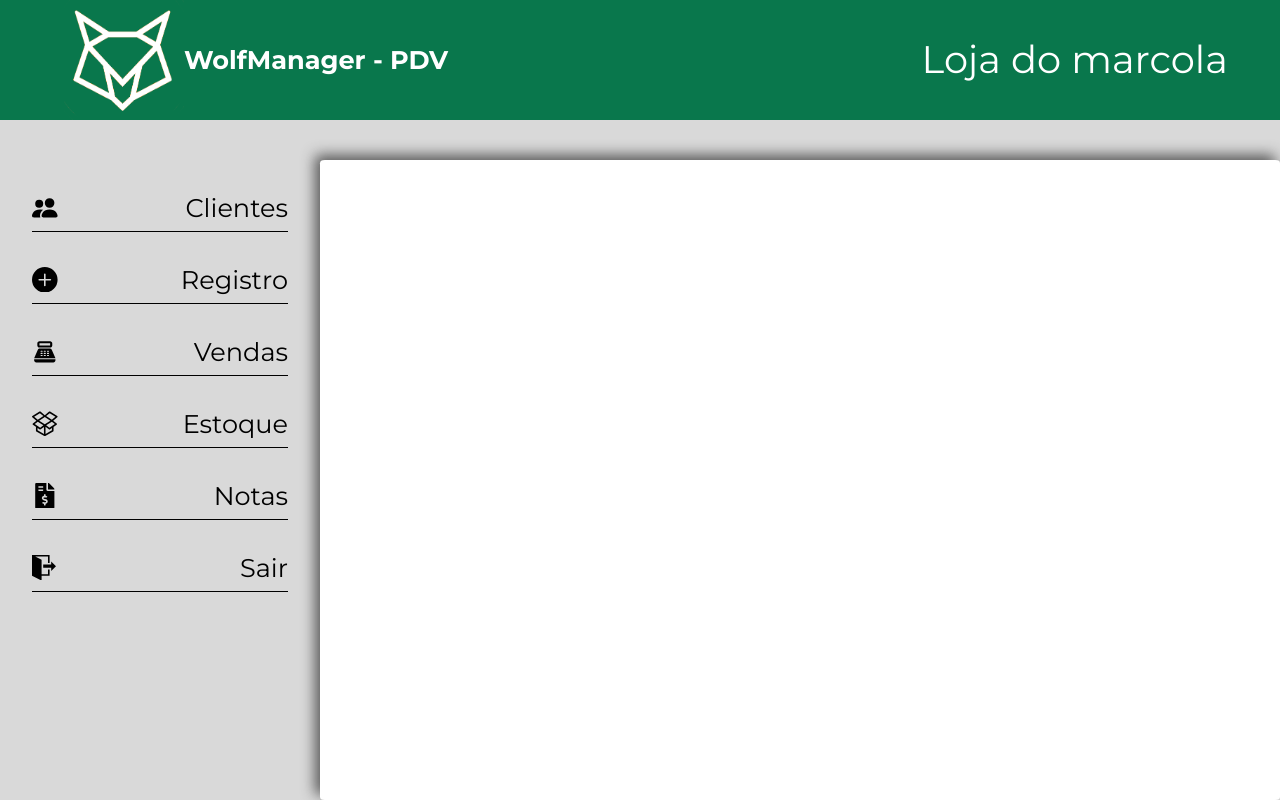
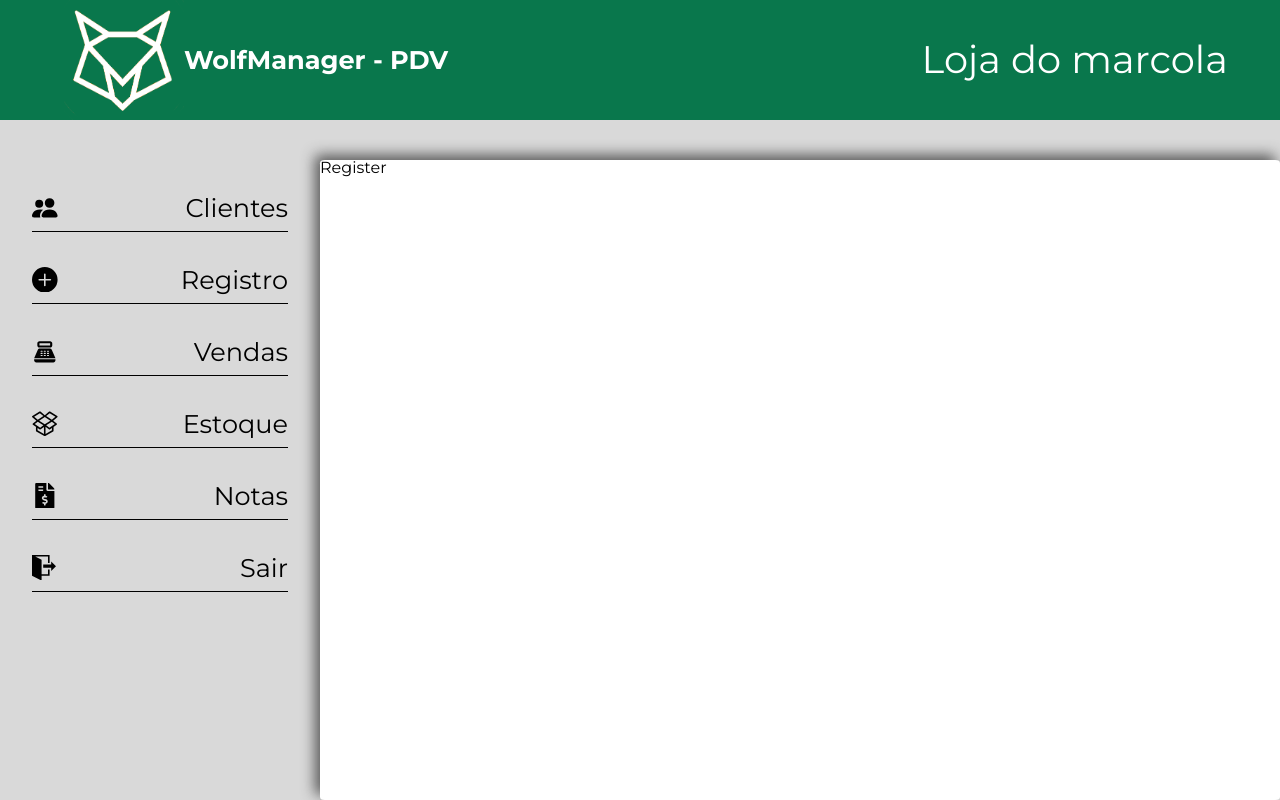
Before and after one commit to marcojr73/wolf-manager-pdv-front, a Next.js app: page /home in a window 1280 px wide. Both pictures are taken after a click on the element "Registro". Built offline with nearby package versions, Linux system fonts and the light colour scheme.

Commit message:
transiction components home

```diff
--- a/src/components/home/elevatedSection.tsx
+++ /dev/null
@@ -1,11 +0,0 @@
-import ContainerElevatedSection from "../../styles/home/containerElevatedSection"
-
-function ElevatedSection(){
-    return(
-        <ContainerElevatedSection>
-
-        </ContainerElevatedSection>
-    )
-}
-
-export default ElevatedSection
--- /dev/null
+++ b/src/components/home/elevatedSection/exit.tsx
@@ -0,0 +1,7 @@
+function Exit(){
+    return (
+        <h1>Exit</h1>
+    )
+}
+
+export default Exit
--- /dev/null
+++ b/src/components/home/elevatedSection/index.tsx
@@ -0,0 +1,11 @@
+import ContainerElevatedSection from "../../../styles/home/containerElevatedSection"
+
+function ElevatedSection({functionality} : {functionality: JSX.Element}){
+    return(
+        <ContainerElevatedSection>
+            {functionality}
+        </ContainerElevatedSection>
+    )
+}
+
+export default ElevatedSection
--- /dev/null
+++ b/src/components/home/elevatedSection/invoices.tsx
@@ -0,0 +1,7 @@
+function Invoices(){
+    return (
+        <h1>Invoices</h1>
+    )
+}
+
+export default Invoices
--- /dev/null
+++ b/src/components/home/elevatedSection/register.tsx
@@ -0,0 +1,7 @@
+function Register(){
+    return (
+        <h1>Register</h1>
+    )
+}
+
+export default Register
--- /dev/null
+++ b/src/components/home/elevatedSection/sales.tsx
@@ -0,0 +1,7 @@
+function Sales(){
+    return (
+        <h1>Sales</h1>
+    )
+}
+
+export default Sales
--- /dev/null
+++ b/src/components/home/elevatedSection/stock.tsx
@@ -0,0 +1,7 @@
+function Stock(){
+    return (
+        <h1>Stock</h1>
+    )
+}
+
+export default Stock
--- a/src/components/home/verticalMenu.tsx
+++ b/src/components/home/verticalMenu.tsx
@@ -5,32 +5,39 @@ import {SlSocialDropbox} from "react-icons/sl"
 import {FaFileInvoiceDollar} from "react-icons/fa"
 import {ImExit} from "react-icons/im"
 import ContainerVerticalMenu from "../../styles/home/ContainerVerticalMenu"
+import ISetState from "../../interfaces/IsetState"
+import Clients from "./elevatedSection/clients"
+import Register from "./elevatedSection/register"
+import Sales from "./elevatedSection/sales"
+import Stock from "./elevatedSection/stock"
+import Invoices from "./elevatedSection/invoices"
+import Exit from "./elevatedSection/exit"
 
-function VerticalMenu(){
+function VerticalMenu({setFunctionality} : {setFunctionality: ISetState}){
     return(
         <ContainerVerticalMenu>
             <aside>
-                <section>
+                <section onClick={() => setFunctionality(<Clients/>)}>
                     <BsPeopleFill className="icon"/>
                     <p>Clientes</p>
                 </section>
-                <section>
+                <section onClick={() => setFunctionality(<Register/>)}>
                     <BsPlusCircleFill className="icon"/>
                     <p>Registro</p>
                 </section>
-                <section>
+                <section onClick={() => setFunctionality(<Sales/>)}>
                     <MdPointOfSale className="icon"/>
                     <p>Vendas</p>
                 </section>
-                <section>
+                <section onClick={() => setFunctionality(<Stock/>)}>
                     <SlSocialDropbox className="icon"/>
                     <p>Estoque</p>
                 </section>
-                <section>
+                <section onClick={() => setFunctionality(<Invoices/>)}>
                     <FaFileInvoiceDollar className="icon"/>
                     <p>Notas</p>
                 </section>
-                <section>
+                <section onClick={() => setFunctionality(<Exit/>)}>
                     <ImExit className="icon"/>
                     <p>Sair</p>
                 </section>
--- /dev/null
+++ b/src/interfaces/IsetState.tsx
@@ -0,0 +1,5 @@
+import { Dispatch, SetStateAction } from "react"
+
+type ISetState = Dispatch<SetStateAction<JSX.Element>>
+
+export default ISetState
--- a/src/pages/home.tsx
+++ b/src/pages/home.tsx
@@ -1,13 +1,16 @@
+import { useState } from "react"
 import Header from "../components/header"
 import ElevatedSection from "../components/home/elevatedSection"
+import Clients from "../components/home/elevatedSection/clients"
 import VerticalMenu from "../components/home/verticalMenu"
 
 function Home(){
+    const [ functionality, setFunctionality ] = useState(<Clients/>)
     return (
         <>
             <Header isAuthenticated={true}/>
-            <VerticalMenu/>
-            <ElevatedSection/>
+            <VerticalMenu setFunctionality={setFunctionality}/>
+            <ElevatedSection functionality={functionality}/>
         </>
     )
 }
```
Also changed, not shown: src/components/home/elevatedSection/clients.tsx (renamed from src/components/home/clients.tsx).
